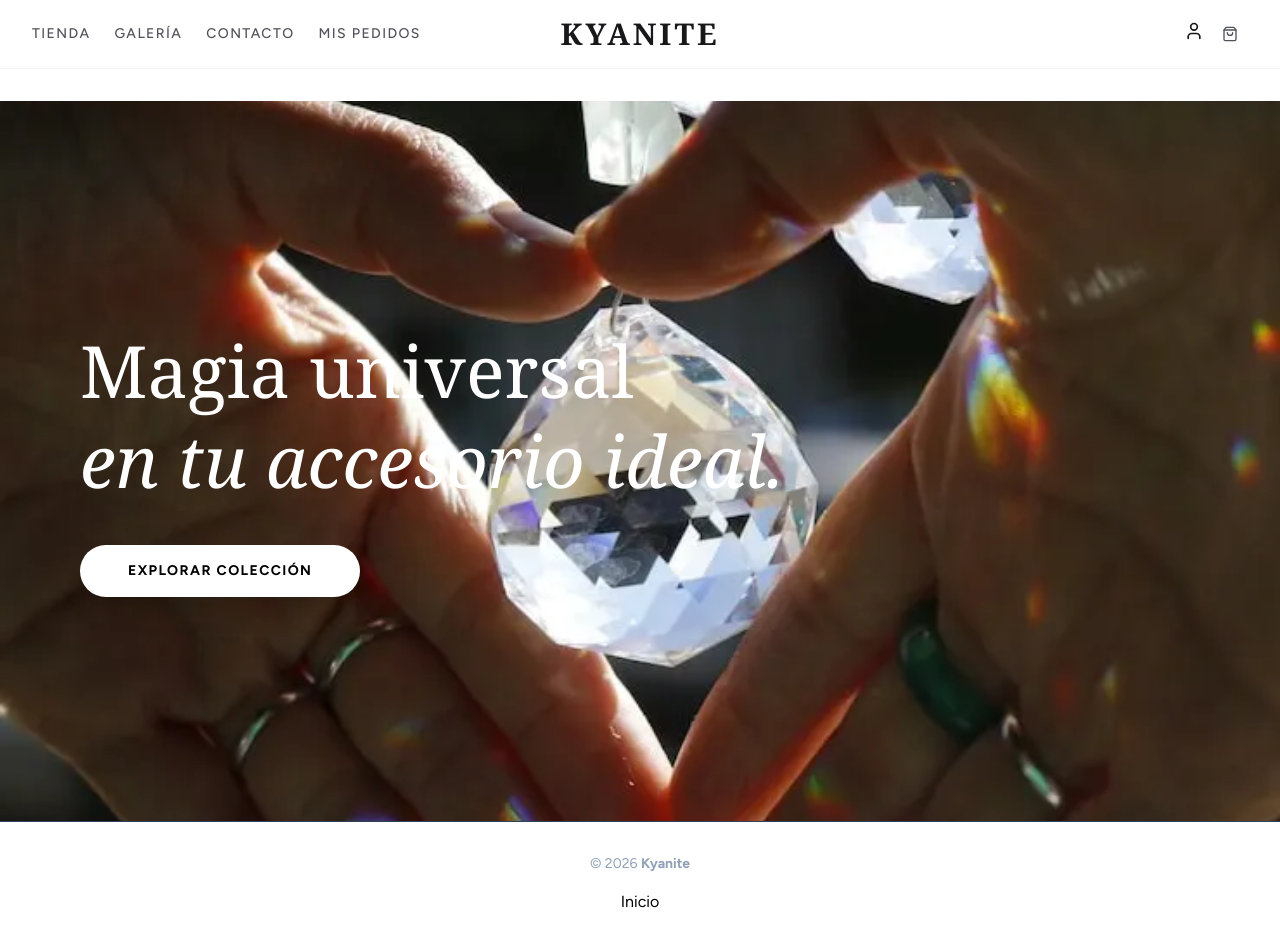
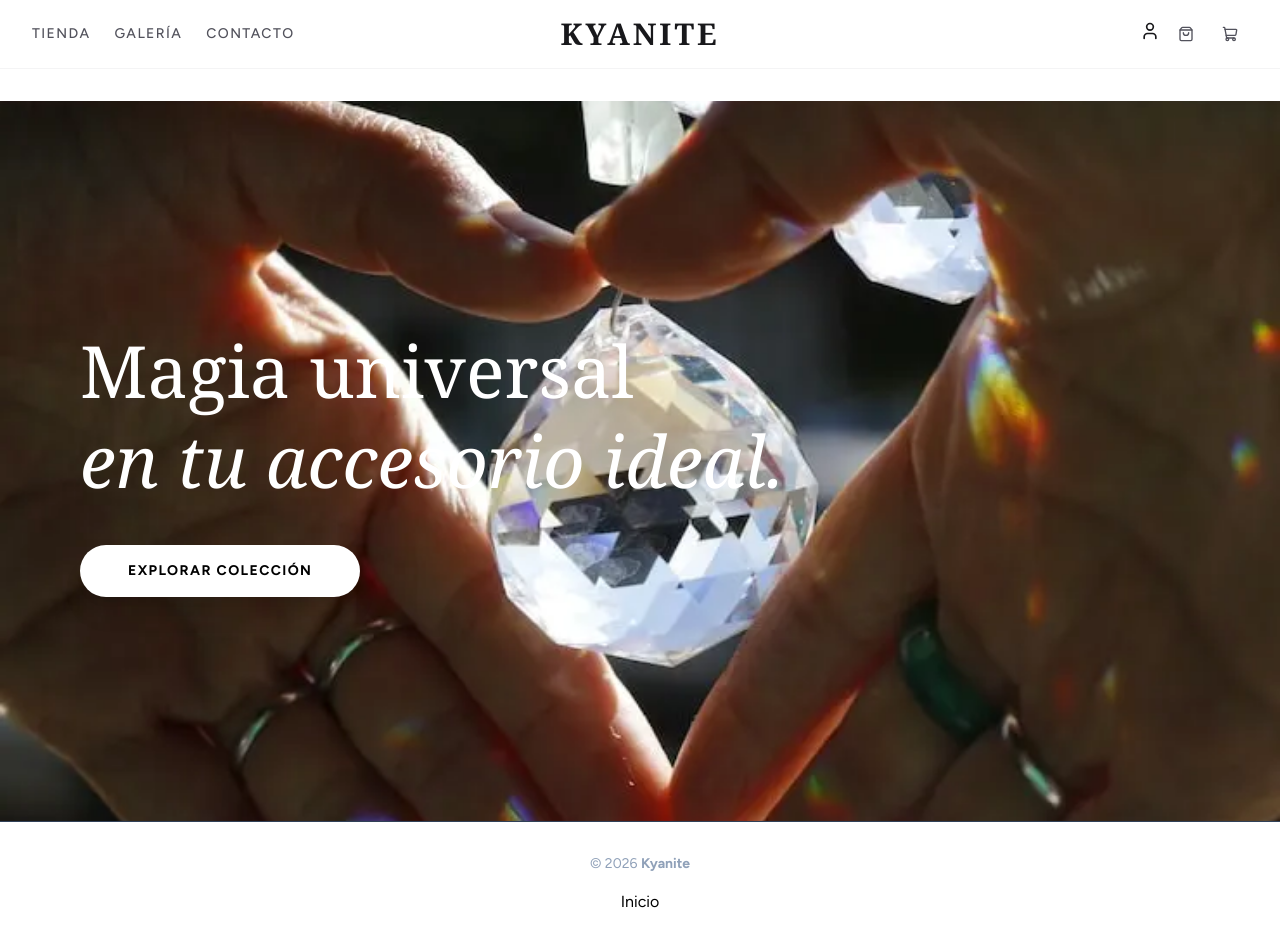
Before and after one commit to lalit0o/ProyectoAplicacionesWeb, a Next.js app in the folder frontend/: page / in a window 1280 px wide. Built offline with nearby package versions, Linux system fonts and the light colour scheme; no server answers.

Commit message:
Mis pedidos finalizado con cambios de color de estado e icono para llegar a la pagina

```diff
--- a/frontend/src/app/mis-pedidos/page.tsx
+++ b/frontend/src/app/mis-pedidos/page.tsx
@@ -3,24 +3,26 @@ import { redirect } from "next/navigation";
 import jwt from "jsonwebtoken";
 import { prisma } from "@/lib/prisma";
 import { Card, CardContent, CardHeader, CardTitle, CardFooter } from "@/components/ui/card";
-import { Package, Truck, CheckCircle2, Clock } from "lucide-react";
+import { Package, Truck, CheckCircle2, Clock, Check, Toolbox } from "lucide-react";
 
 const getEstadoUI = (estado: string) => {
     switch (estado) {
         case "PENDIENTE":
+            return { color: "bg-yellow-100 text-yellow-700", icon: Clock };
         case "ACEPTADO":
-            return { color: "bg-amber-100 text-amber-700", icon: Clock };
+            return { color: "bg-blue-100 text-blue-700", icon: Check };
         case "ELABORANDO":
-            return { color: "bg-blue-100 text-blue-700", icon: Package };
+            return { color: "bg-purple-100 text-purple-700", icon: Toolbox };
+        case "TERMINADO":
+            return { color: "bg-green-100 text-green-700", icon: CheckCircle2 };
         case "ENVIADO":
-            return { color: "bg-purple-100 text-purple-700", icon: Truck };
+            return { color: "bg-indigo-100 text-indigo-700", icon: Truck };
         case "ENTREGADO":
-            return { color: "bg-green-100 text-green-700", icon: CheckCircle2 };
+            return { color: "bg-emerald-100 text-emerald-700", icon: Package };
         default:
             return { color: "bg-zinc-100 text-zinc-700", icon: Package };
     }
 };
-
 export default async function MisPedidosPage() {
     const cookieStore = await cookies();
     const token = cookieStore.get("accessToken")?.value;
--- a/frontend/src/components/Header.tsx
+++ b/frontend/src/components/Header.tsx
@@ -1,7 +1,7 @@
 'use client'
 
 import Link from 'next/link';
-import { ShoppingBag } from 'lucide-react';
+import { ShoppingBag, ShoppingCart } from 'lucide-react';
 import { useCartStore } from '@/store/useProductStore';
 import { Button } from '@/components/ui/button';
 import { Badge } from '@/components/ui/badge';
@@ -24,9 +24,6 @@ export default function Header() {
                 <Link className="text-xs md:text-sm font-medium tracking-widest text-zinc-600 hover:text-zinc-900 transition-colors" href="/">
                     CONTACTO
                 </Link>
-                <Link className="text-sm font-medium tracking-widest text-zinc-600 hover:text-zinc-900 transition-colors" href="/mis-pedidos">
-                    MIS PEDIDOS
-                </Link>
             </nav>
 
             <div className="flex justify-center order-1 md:order-2 md:absolute md:left-1/2 md:-translate-x-1/2">
@@ -38,9 +35,15 @@ export default function Header() {
             <div className="flex justify-end items-center gap-2 absolute md:static top-4 right-4 order-3 md:order-3">
                 <UserProfile />
 
-                <Link href="/carrito-de-compras">
+                <Link href="/mis-pedidos" title="Mis Pedidos">
+                    <Button variant="ghost" size="icon" className="text-zinc-600 hover:text-zinc-900 hover:bg-zinc-50 rounded-full">
+                        <ShoppingBag className="h-5 w-5" />
+                    </Button>
+                </Link>
+
+                <Link href="/carrito-de-compras" title='Carrito'>
                     <Button variant="ghost" size="icon" className="relative text-zinc-600 hover:text-zinc-900 hover:bg-zinc-50 rounded-full">
-                        <ShoppingBag className="h-5 w-5" />
+                        <ShoppingCart className="h-5 w-5" />
 
                         {carrito?.length > 0 && (
                             <Badge className="absolute -top-1 -right-1 h-5 w-5 flex items-center justify-center p-0 bg-zinc-900 text-white text-[10px] rounded-full">
```
